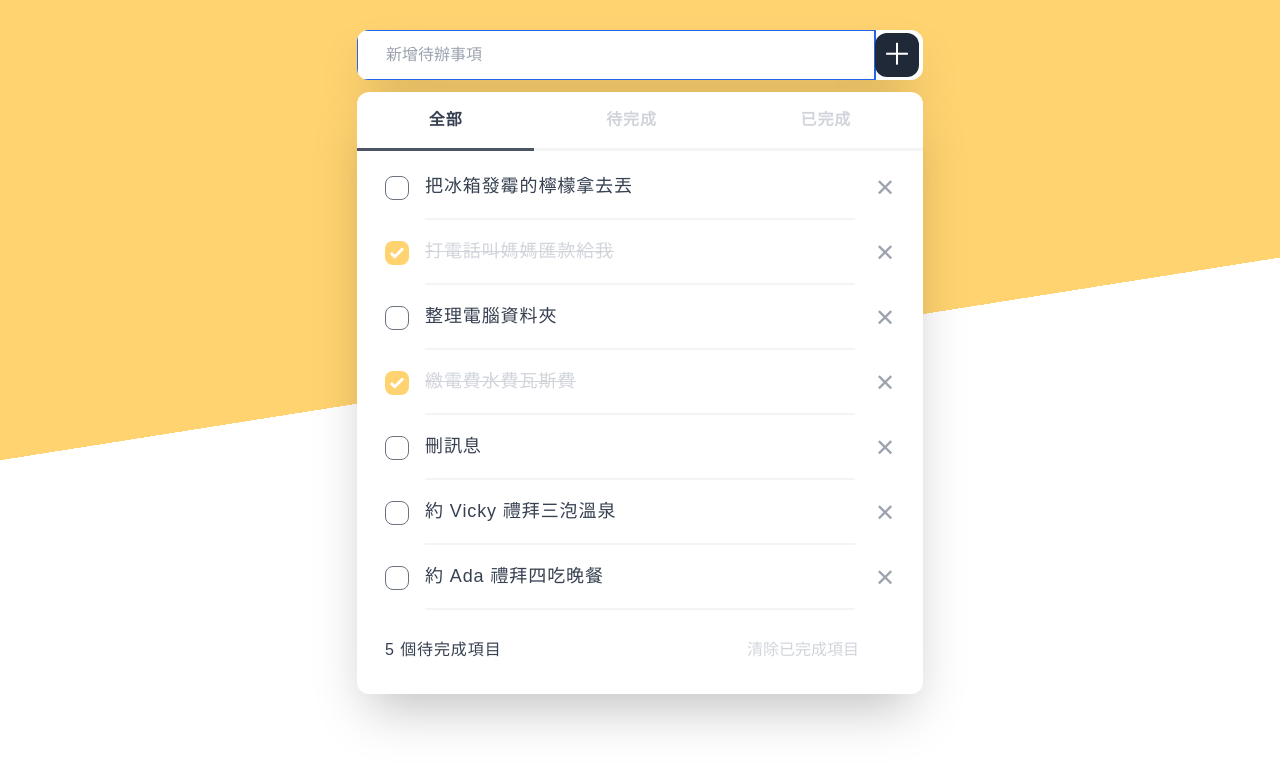
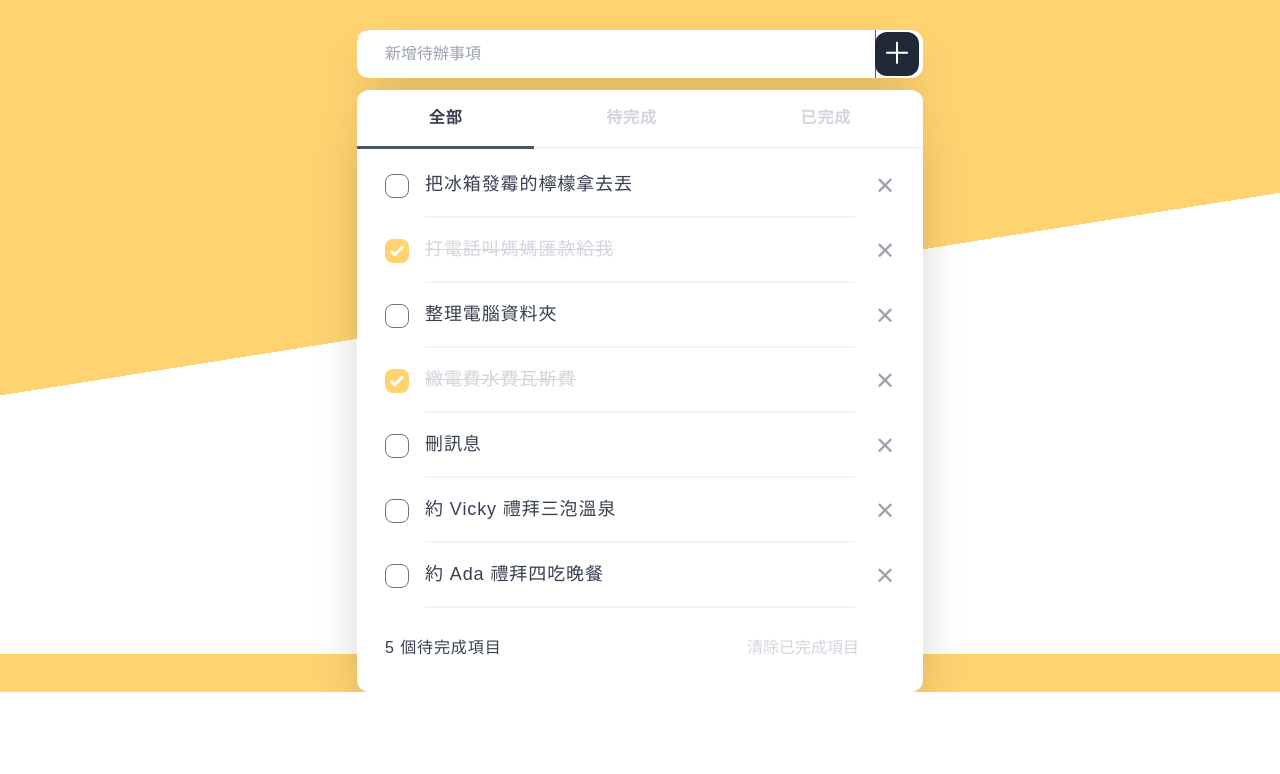
Before and after one commit to rayc2045/vite-todo, a website built with Vite: page src/index.html in a window 1280 px wide. Shown: the part 146-920 px from the top of the page. After the commit the page ends 838 px from the top, so only its background shows below. Built offline with nearby package versions, Linux system fonts and the light colour scheme; a web font is replaced by a local one.

Commit message:
Update lauout

```diff
--- a/src/index.html
+++ b/src/index.html
@@ -12,7 +12,7 @@
     />
   </head>
   <body
-    class="min-h-screen flex justify-center text-gray-700 tracking-wider bg-honey"
+    class="h-screen flex justify-center text-gray-700 tracking-wider bg-honey"
     style="font-family: sans-serif; font-size: 18px; background: linear-gradient(171deg, #ffd370 54%, white 46%)"
   >
     <div class="my-20" style="width: 566px;">
@@ -27,7 +27,7 @@
       <div
         class="mb-3 flex items-center bg-white rounded-xl overflow-hidden shadow-2xl"
       >
-        <input id="task-input" class="pl-7 pr-4 py-3 flex-grow focus:outline-none placeholder-gray-400" type="text" name="" placeholder="新增待辦事項" autofocus/>
+        <input id="task-input" class="pl-7 pr-4 py-3 flex-grow border-none placeholder-gray-400" type="text" name="" placeholder="新增待辦事項" autofocus/>
         <button id="add-task" class="mr-1 w-11 h-11 text-3xl text-white bg-gray-800 rounded-xl focus:outline-none">＋</button>
       </div>
       <!-- Tasks -->
```
